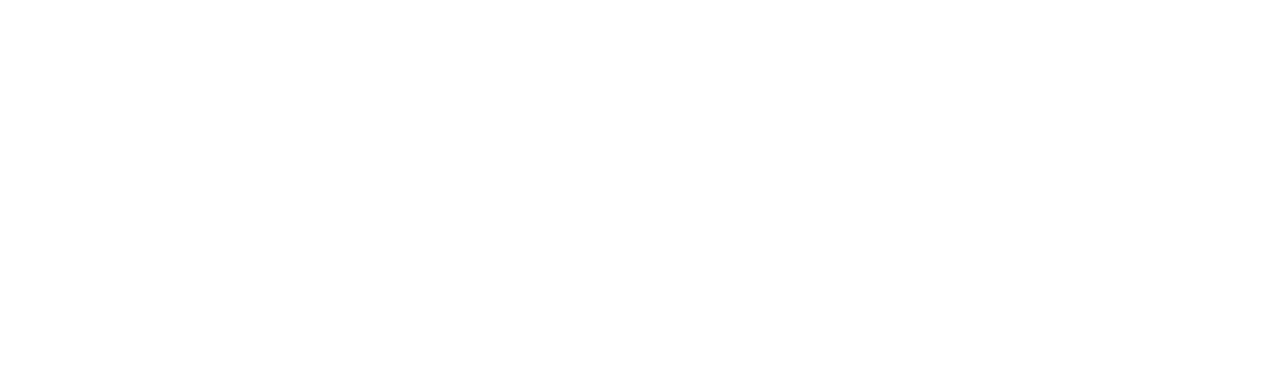
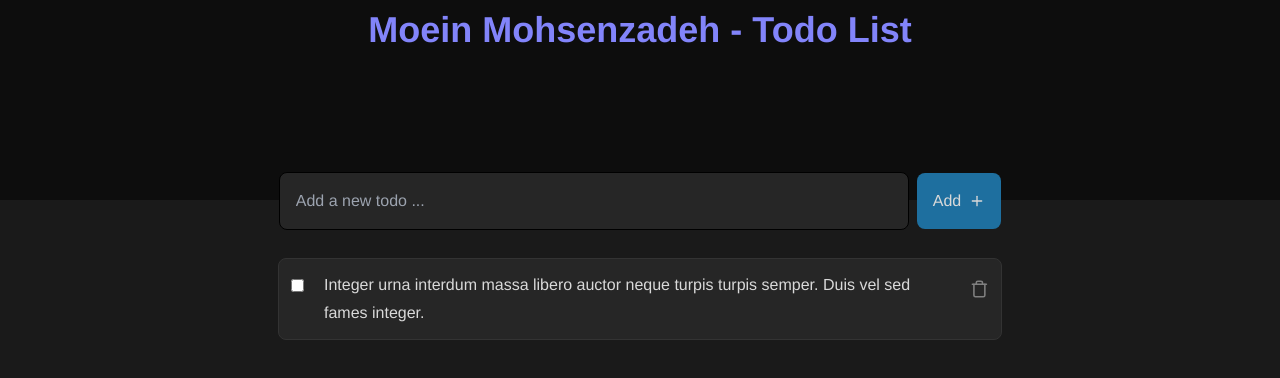
Before and after one commit to MoeinGanji2568/Devotel-Frontend-Challenge, a React (Vite) app: page / in a window 1280 px wide. Shown: the top 378 px of the page. Built offline with nearby package versions, Linux system fonts and the light colour scheme.

Commit message:
Update package dependencies and refactor App component to use TodoListView

```diff
--- a/package.json
+++ b/package.json
@@ -12,6 +12,8 @@
   "dependencies": {
     "@tanstack/react-query": "^5.85.5",
     "axios": "^1.11.0",
+    "classnames": "^2.5.1",
+    "lucide-react": "^0.540.0",
     "react": "^19.1.1",
     "react-dom": "^19.1.1",
     "react-hot-toast": "^2.6.0"
--- a/src/app/App.tsx
+++ b/src/app/App.tsx
@@ -1,5 +1,7 @@
+import { TodoListView } from "../view/todo";
+
 function App() {
-  return <div></div>;
+  return <TodoListView />;
 }
 
 export default App;
--- /dev/null
+++ b/src/components/todos/TodoCard.tsx
@@ -0,0 +1,19 @@
+import { Trash } from "lucide-react";
+import { Typography } from "../ui/typography";
+
+const TodoCard = () => {
+  return (
+    <div className="bg-C_gray-400 p-3 rounded-lg border border-C_gray-300 max-w-full flex  justify-between">
+      <div className="flex gap-5 items-start">
+        <input type="checkbox" className="mt-2" />
+        <Typography variant="p" className="text-C_gray-100 max-w-[90%]">
+          Integer urna interdum massa libero auctor neque turpis turpis semper.
+          Duis vel sed fames integer.
+        </Typography>
+      </div>
+      <Trash className="size-5 text-C_gray-200 cursor-pointer mt-2" />
+    </div>
+  );
+};
+
+export default TodoCard;
--- /dev/null
+++ b/src/components/todos/TodoList.tsx
@@ -0,0 +1,36 @@
+import { Plus } from "lucide-react";
+import { Button } from "../ui/button";
+import { Typography } from "../ui/typography";
+import TodoCard from "./TodoCard";
+
+const TodoList = () => {
+  return (
+    <div>
+      <div className="bg-C_gray-600 h-[200px]">
+        <Typography variant="h3" className="text-center text-C_primary-100 p-3">
+          Moein Mohsenzadeh - Todo List
+        </Typography>
+      </div>
+      <main className="bg-C_gray-500 h-screen">
+        <div className="flex flex-wrap items-center justify-center gap-2 relative bottom-7">
+          <input
+            type="text"
+            placeholder="Add a new todo ..."
+            className="custom-input w-[630px] min-w-[350px]"
+          />
+          <Button className="w-full md:w-auto">
+            <div className="flex items-center gap-2">
+              Add
+              <Plus className="w-4 h-4" />
+            </div>
+          </Button>
+        </div>
+        <section className="holder flex flex-col gap-3 mx-auto">
+          <TodoCard />
+        </section>
+      </main>
+    </div>
+  );
+};
+
+export default TodoList;
--- /dev/null
+++ b/src/view/todo/TodoList.view.tsx
@@ -0,0 +1,5 @@
+import TodoList from "../../components/todos/TodoList";
+
+export const TodoListView = () => {
+  return <TodoList />;
+};
--- /dev/null
+++ b/src/view/todo/index.ts
@@ -0,0 +1 @@
+export { TodoListView } from "./TodoList.view";
```
Also changed, not shown: 1 other file (tests, documents, lock files or other folders).
